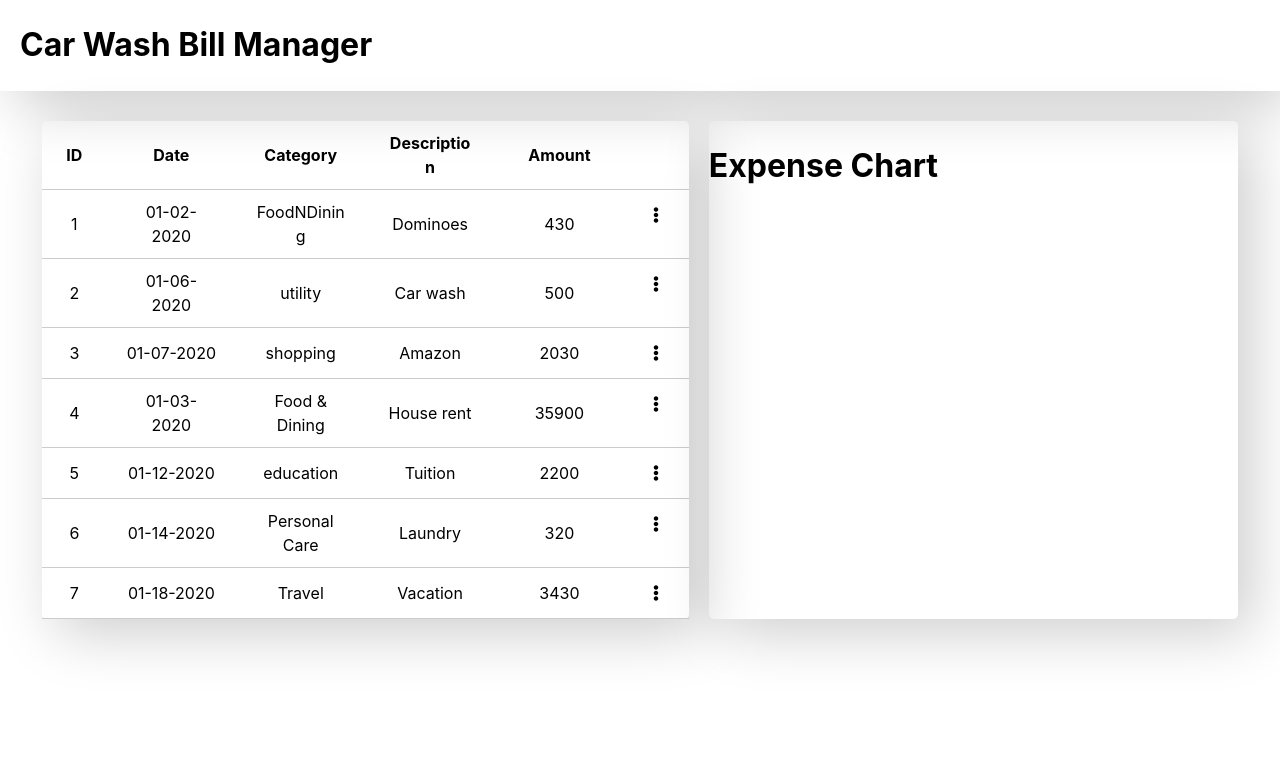
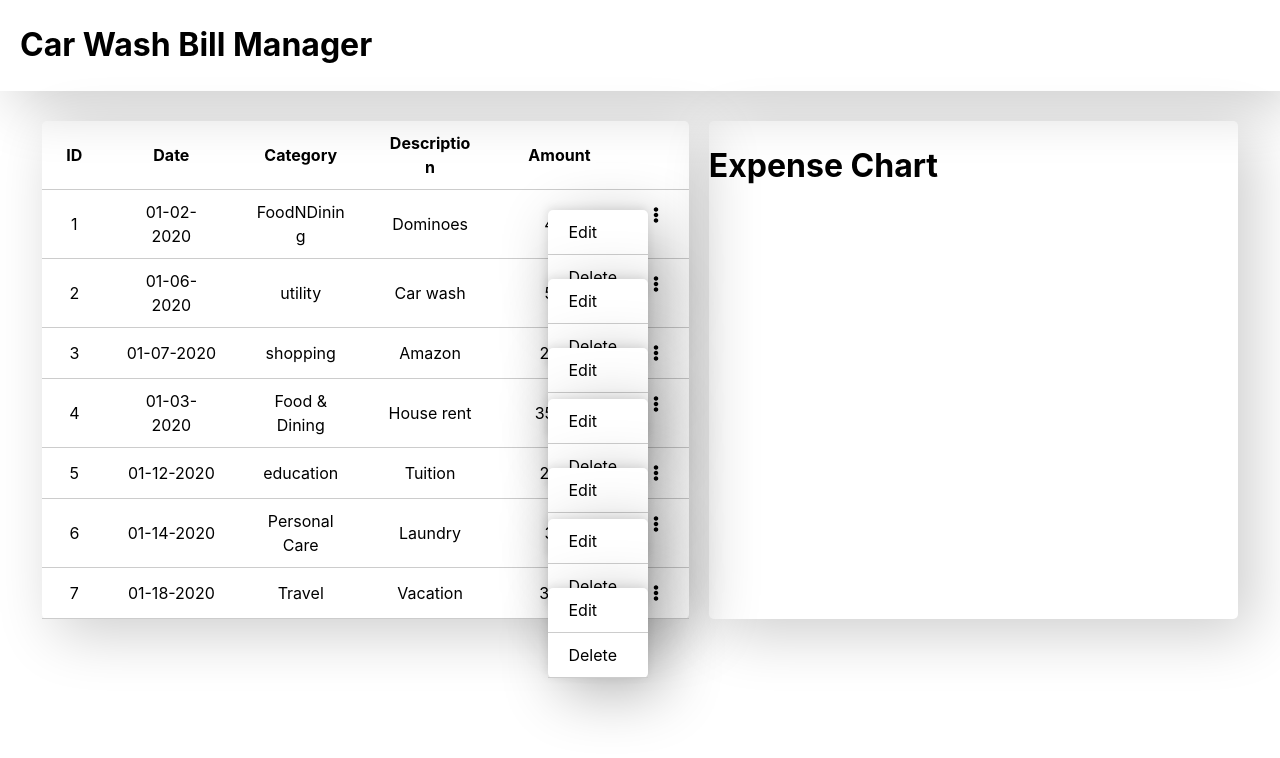
Before and after one commit to kghildial/bill-management-react, a React (Create React App) app: page / in a window 1280 px wide. Shown: the top 758 px of the page. Built offline with nearby package versions, Linux system fonts and the light colour scheme.

Commit message:
Add the List component for the icon Menu

```diff
--- a/src/components/Container.js
+++ b/src/components/Container.js
@@ -2,6 +2,7 @@ import styled from 'styled-components';
 
 const Container = styled.div`
   display: flex;
+  position: relative;
 
   justify-content: ${({ type }) => {
     switch (type) {
--- a/src/components/ExpenseTable/index.js
+++ b/src/components/ExpenseTable/index.js
@@ -2,7 +2,7 @@
  * Generates List of expenses
  */
 
-import React, { useState, useEffect } from 'react';
+import React from 'react';
 import PropTypes from 'prop-types';
 import {
   faEdit,
@@ -15,8 +15,6 @@ import { Table, Row, Cell } from './ExpenseTable.style';
 import Icon from '../Icon';
 
 const ExpenseTable = props => {
-  const [isMenuOpen, setIsMenuOpen] = useState(false);
-
   return (
     <Table>
       <thead>
@@ -34,24 +32,33 @@ const ExpenseTable = props => {
       </thead>
       <tbody>
         {props.data.map(item => (
-          <>
           <Row key={item.id}>
-              <Cell type="dataCell">{item.id}</Cell>
-              <Cell type="dataCell">{item.date}</Cell>
-              <Cell type="dataCell">{item.category}</Cell>
-              <Cell type="dataCell">{item.description}</Cell>
-              <Cell type="dataCell">{item.amount}</Cell>
-              <Cell type="actionCell">
+            <Cell key={`idCell_${item.id}`} type="dataCell">
+              {item.id}
+            </Cell>
+            <Cell key={`dateCell_${item.id}`} type="dataCell">
+              {item.date}
+            </Cell>
+            <Cell key={`categoryCell_${item.id}`} type="dataCell">
+              {item.category}
+            </Cell>
+            <Cell key={`descriptionCell_${item.id}`} type="dataCell">
+              {item.description}
+            </Cell>
+            <Cell key={`amountCell_${item.id}`} type="dataCell">
+              {item.amount}
+            </Cell>
+            <Cell key={`actionCell_${item.id}`} type="actionCell">
               <Icon
+                // key={`optionsIcon_${item.id}`}
                 type="noShadow"
                 iconVal={faEllipsisV}
-                  iconMenuData={['Edit', 'Delete']}
+                iconMenuList={['Edit', 'Delete']}
               />
               {/* <Icon iconVal={faEdit} /> */}
               {/* <Icon iconVal={faTrash} /> */}
             </Cell>
           </Row>
-          </>
         ))}
       </tbody>
     </Table>
--- a/src/components/Icon/index.js
+++ b/src/components/Icon/index.js
@@ -1,15 +1,25 @@
-import React from 'react';
+import React, { useState, useEffect } from 'react';
+import PropTypes from 'prop-types';
 
 // Custom component(s) import(s)
 import Container from '../Container';
+import List from '../List';
 import { IconTag } from './Icon.style';
 
-const Icon = ({ iconVal }) => {
+const Icon = ({ iconVal, iconMenuList }) => {
+  const [isMenuOpen, setIsMenuOpen] = useState(false);
+
   return (
     <Container type="iconWrapper" variant="noShadow">
       <IconTag icon={iconVal} />
+      {iconMenuList && <List type="iconMenu" listData={iconMenuList} />}
     </Container>
   );
 };
 
+Icon.propTypes = {
+  iconVal: PropTypes.object.isRequired,
+  iconMenuList: PropTypes.array,
+};
+
 export default Icon;
--- /dev/null
+++ b/src/components/List/List.style.js
@@ -0,0 +1,74 @@
+import styled from 'styled-components';
+
+export const ListTag = styled.ul`
+  list-style: none;
+  z-index: 999;
+  padding: 0;
+  margin: 0;
+  position: ${({ type }) => {
+    switch (type) {
+      case 'iconMenu':
+        return 'absolute';
+      default:
+        return '';
+    }
+  }};
+
+  top: ${({ type }) => {
+    switch (type) {
+      case 'iconMenu':
+        return '10px';
+      default:
+        return '';
+    }
+  }};
+
+  left: ${({ type }) => {
+    switch (type) {
+      case 'iconMenu':
+        return '-100px';
+      default:
+        return '';
+    }
+  }};
+
+  background: #fff;
+
+  display: flex;
+  flex-direction: column;
+  align-items: flex-start;
+
+  width: ${({ type }) => {
+    switch (type) {
+      case 'iconMenu':
+        return '100px';
+      default:
+        return '';
+    }
+  }};
+
+  box-shadow: ${({ type }) => {
+    switch (type) {
+      case 'iconMenu':
+        return '14px 14px 60px 0 rgb(0 0 0 / 30%), -1px -2px 10px rgb(0 0 0 / 10%);';
+      default:
+        return '';
+    }
+  }};
+
+  border-radius: ${({ type }) => {
+    switch (type) {
+      case 'iconMenu':
+        return '5px';
+      default:
+        return '';
+    }
+  }};
+`;
+
+export const ListItem = styled.li`
+  padding: 10px 20px;
+  border-bottom: 1px solid #ccc;
+  width: 100%;
+  text-align: left;
+`;
--- /dev/null
+++ b/src/components/List/index.js
@@ -0,0 +1,24 @@
+import React from 'react';
+import PropTypes from 'prop-types';
+
+// Custom component(s) import(s)
+import { ListTag, ListItem } from './List.style';
+
+const List = ({ type, listData }) => {
+  return (
+    <ListTag type={type}>
+      {listData.map((item, index) => (
+        <ListItem key={`listItem_${index + 1}`} type={type}>
+          {item}
+        </ListItem>
+      ))}
+    </ListTag>
+  );
+};
+
+List.propTypes = {
+  type: PropTypes.string,
+  listData: PropTypes.array.isRequired,
+};
+
+export default List;
```
Lines whose indentation alone changed are shown as unchanged.
